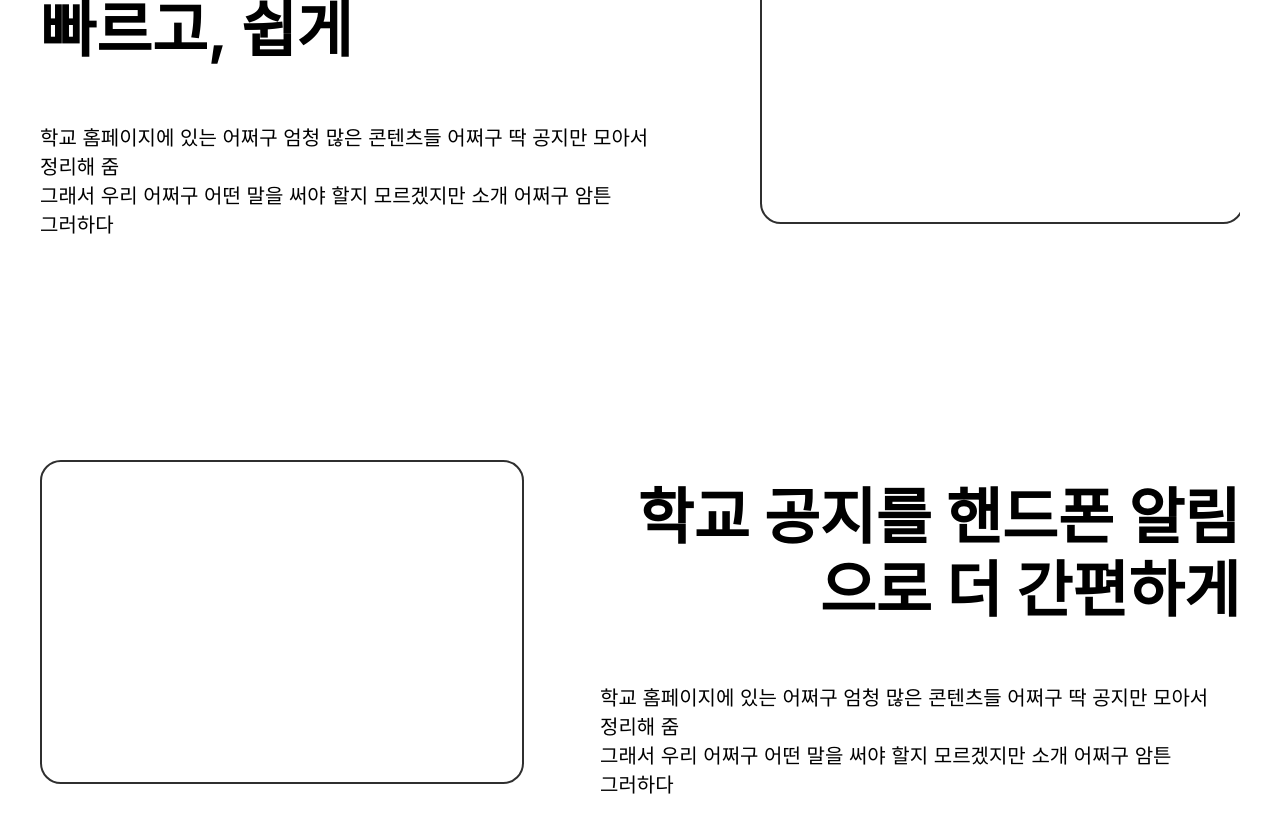
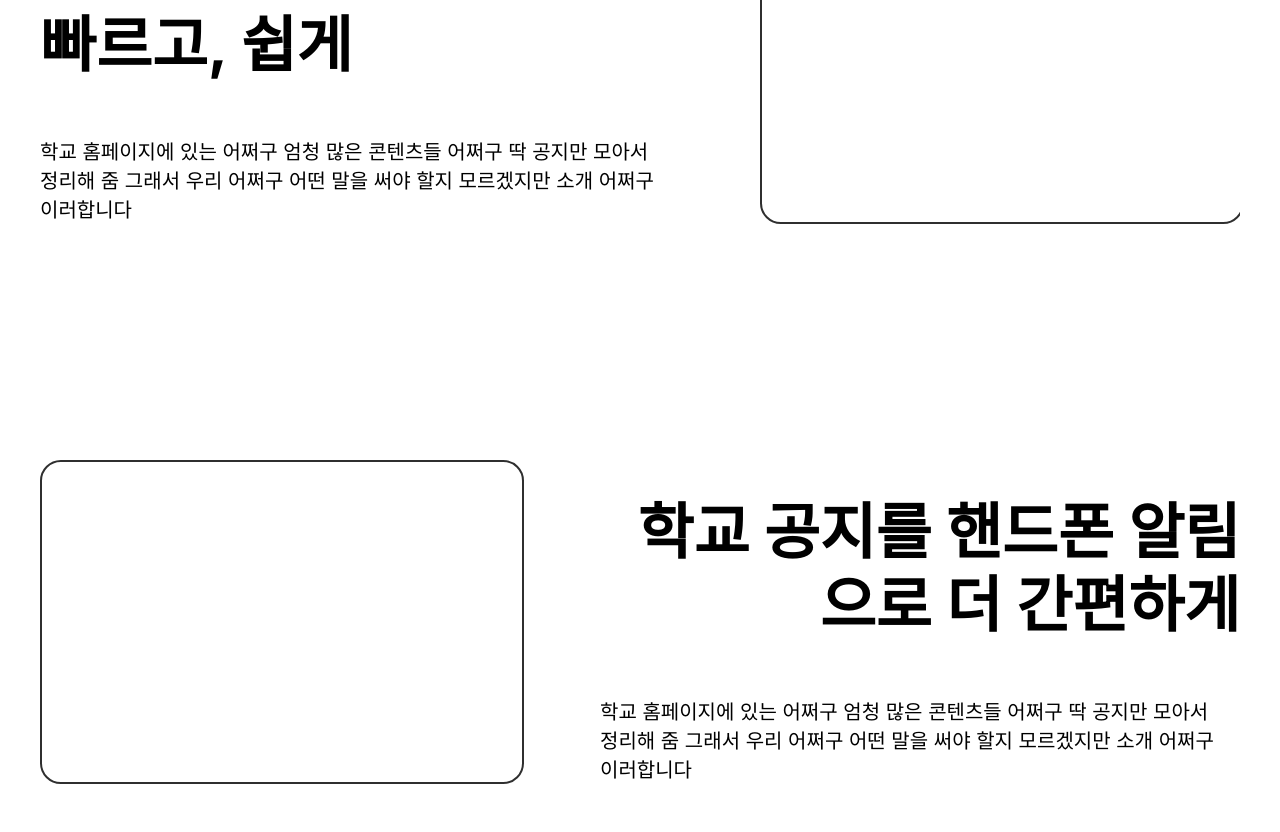
Before and after one commit to FX-PR0JECT/KNUTICE-CLIENT, a Next.js app in the folder knutice/: page / in a window 1280 px wide. Shown: the part 1140-1972 px from the top of the page. Built offline with nearby package versions, Linux system fonts and the light colour scheme; no server answers.

Commit message:
:art: style: apply content constants

```diff
--- a/knutice/src/components/Main/SecondSection.tsx
+++ b/knutice/src/components/Main/SecondSection.tsx
@@ -1,4 +1,5 @@
 import { HContent } from '@/components';
+import { MAIN_CONTENT } from '@/constants/content';
 import {
   SecondSec,
   ContentWrapper,
@@ -42,15 +43,10 @@ const SecondSection = () => {
   return (
     <SecondSec>
       <HContent>
+        <Content title={MAIN_CONTENT.firstTitle} description={MAIN_CONTENT.description} />
         <Content
-          title={`학교 공지만\n한곳에 모아\n빠르고, 쉽게`}
-          description="학교 홈페이지에 있는 어쩌구 엄청 많은 콘텐츠들 어쩌구 딱 공지만 모아서 정리해 줌
-        그래서 우리 어쩌구 어떤 말을 써야 할지 모르겠지만 소개 어쩌구 암튼 그러하다"
-        />
-        <Content
-          title={`학교 공지를\n핸드폰 알림으로\n더 간편하게`}
-          description="학교 홈페이지에 있는 어쩌구 엄청 많은 콘텐츠들 어쩌구 딱 공지만 모아서 정리해 줌
-        그래서 우리 어쩌구 어떤 말을 써야 할지 모르겠지만 소개 어쩌구 암튼 그러하다"
+          title={MAIN_CONTENT.secondTitle}
+          description={MAIN_CONTENT.description}
           align="right"
           imageFirst={true}
         />
--- a/knutice/src/components/Notice/MainContent.tsx
+++ b/knutice/src/components/Notice/MainContent.tsx
@@ -1,11 +1,12 @@
 'use client';
 
+import { NOTICE_CONTENT } from '@/constants/content';
 import { HContent, Title, Tabs, NoticeList } from '@/components';
 
 const MainContent = () => {
   return (
     <HContent>
-      <Title title="공지 확인하기" description="우리 학교 공지를 한곳에서 빠르게" />
+      <Title title={NOTICE_CONTENT.title} description={NOTICE_CONTENT.description} />
       <Tabs />
       <NoticeList />
     </HContent>
--- a/knutice/src/styles/Main/FirstSection.ts
+++ b/knutice/src/styles/Main/FirstSection.ts
@@ -34,12 +34,9 @@ const gradientAnimation = keyframes`
 
 const Emphasis = styled.span`
   color: transparent;
-  background: linear-gradient(
-    to right,
-    ${COLORS['gradient-first']},
-    ${COLORS['gradient-second']}
-  );
+  background: linear-gradient(to right, ${COLORS['gradient-first']}, ${COLORS['gradient-second']});
 
+  background: linear-gradient(to right, #ff0048, #fcb2c5);
   background-size: 200% 200%;
   -webkit-background-clip: text;
 
@@ -74,11 +71,4 @@ const ScrollWrapper = styled.div`
   animation: ${scrlDwnIndc} 2.5s infinite linear;
 `;
 
-export {
-  FirstSec,
-  TitleWrapper,
-  Title,
-  gradientAnimation,
-  Emphasis,
-  ScrollWrapper,
-};
+export { FirstSec, TitleWrapper, Title, gradientAnimation, Emphasis, ScrollWrapper };
```
